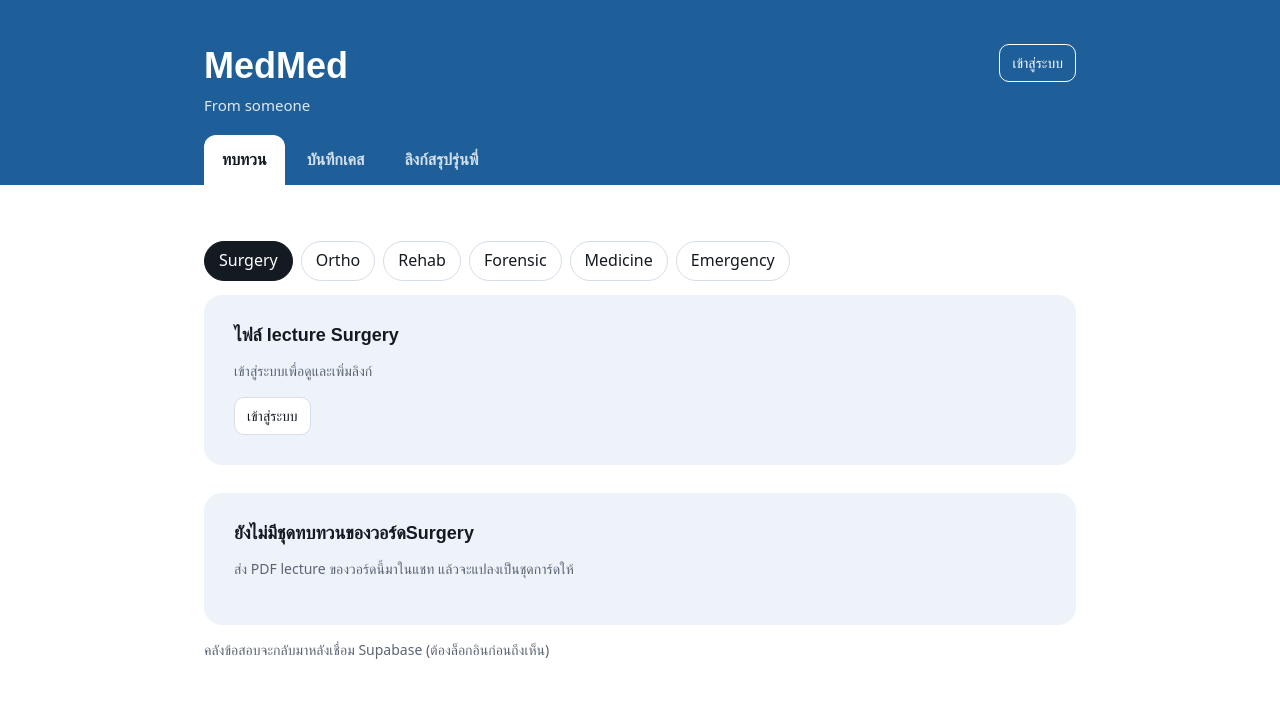
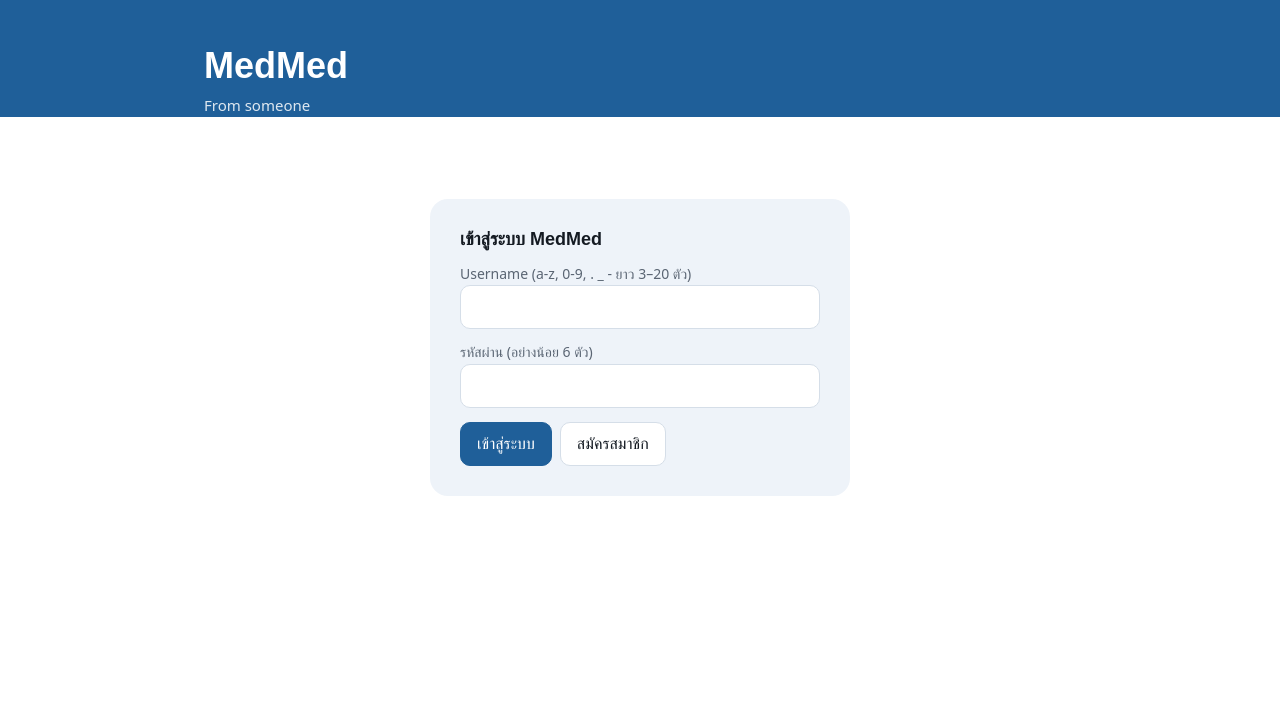
Before and after one commit to medmed-p/medmed-p.github.io, a plain HTML site: page index.html in a window 1280 px wide. Drawn offline with nearby package versions, Linux system fonts and the light colour scheme; a web font is replaced by a local one.

Commit message:
Add files via upload

```diff
--- a/index.html
+++ b/index.html
@@ -96,11 +96,14 @@ header .band{position:relative}
 .modal{position:fixed;inset:0;background:rgb(0 0 0/.45);display:grid;place-items:center;padding:16px;z-index:20}.modal .card{width:min(420px,100%);margin:0}
 .toast{position:fixed;left:50%;bottom:24px;transform:translateX(-50%);background:var(--ink);color:var(--bg);padding:10px 16px;border-radius:12px;z-index:30;max-width:90vw}
 @media(max-width:600px){.acct{position:static;justify-content:flex-end;margin-bottom:8px}}
+.loading main,.loading nav,.loading #acct,.loading #login{visibility:hidden}
+.gate main,.gate nav,.gate #acct,.gate .fab{display:none!important}
+.gate .modal{position:static;background:none;padding:clamp(24px,6vw,64px) 16px;place-items:start center}
 [hidden]{display:none!important}
 @media(max-width:600px){.match{gap:6px}.match button{font-size:14px;padding:8px}.smart div{grid-template-columns:minmax(0,1fr) auto}.smart span{grid-column:1/-1}}
 </style>
 </head>
-<body>
+<body class="loading">
 <header><div class="band">
 <div id="acct" class="acct"></div>
 <h1>MedMed</h1>
@@ -175,7 +178,7 @@ header .band{position:relative}
 
 <div id="toast" class="toast" role="status" hidden></div>
 <div id="login" class="modal" hidden><form class="card" id="loginF">
-<h3>เข้าสู่ระบบ</h3>
+<h3>เข้าสู่ระบบ MedMed</h3>
 <div style="margin-top:12px"><label for="lgE">Username (a-z, 0-9, . _ - ยาว 3–20 ตัว)</label><input id="lgE" required autocomplete="username" autocapitalize="none" spellcheck="false" pattern="[a-zA-Z0-9._-]{3,20}"></div>
 <div style="margin-top:12px"><label for="lgP">รหัสผ่าน (อย่างน้อย 6 ตัว)</label><input id="lgP" type="password" required minlength="6" autocomplete="current-password"></div>
 <p class="mute" id="lgMsg" role="status"></p>
@@ -344,7 +347,8 @@ const toEmail=u=>u.trim().toLowerCase()+"@"+DOMAIN;
 const uname=u=>(u.email||"").split("@")[0];
 const safeUrl=u=>/^https?:\/\//.test(u||"")?u:"#";
 
-function renderAcct(){$("#acct").innerHTML=user?`<span>${esc(uname(user))}</span><button class="sm" id="logout">ออกจากระบบ</button>`:`<button class="sm" id="openLogin">เข้าสู่ระบบ</button>`}
+function renderAcct(){document.body.classList.remove("loading");document.body.classList.toggle("gate",!user);$("#login").hidden=!!user;$("#lgX").hidden=true;
+$("#acct").innerHTML=user?`<span>${esc(uname(user))}</span><button class="sm" id="logout">ออกจากระบบ</button>`:`<button class="sm" id="openLogin">เข้าสู่ระบบ</button>`}
 function linkForm(kind,ward,r){return`<form class="lform" data-kind="${kind}" data-id="${r?r.id:"new"}"><div class="grid2">
 <div><label>ชื่อ</label><input name="title" required value="${esc(r?r.title:"")}" placeholder="เช่น Acute abdomen"></div>
 <div><label>ลิงก์</label><input name="url" type="url" required value="${esc(r?r.url:"")}" placeholder="https://drive.google.com/..."></div>
@@ -391,7 +395,7 @@ if(data.session){$("#lgMsg").textContent="";$("#login").hidden=true;say("สม
 else $("#lgMsg").textContent="สมัครแล้ว แต่ระบบยังเปิดยืนยันอีเมลอยู่ ต้องปิด Confirm email ใน Supabase ก่อน"});
 
 if(sb)sb.auth.onAuthStateChange((ev,session)=>{user=session?session.user:null;renderAcct();setTimeout(loadLinks,0)});
-else{renderAcct();$("#lec").innerHTML=`<p class="mute">เชื่อมต่อฐานข้อมูลไม่ได้ ลองรีเฟรช</p>`}
+else{document.body.classList.remove("loading");$("#lgMsg").textContent="เชื่อมต่อระบบไม่ได้ ลองรีเฟรชหรือเช็กอินเทอร์เน็ต";$("#login").hidden=false}
 renderAll();
 }
 </script>
```
